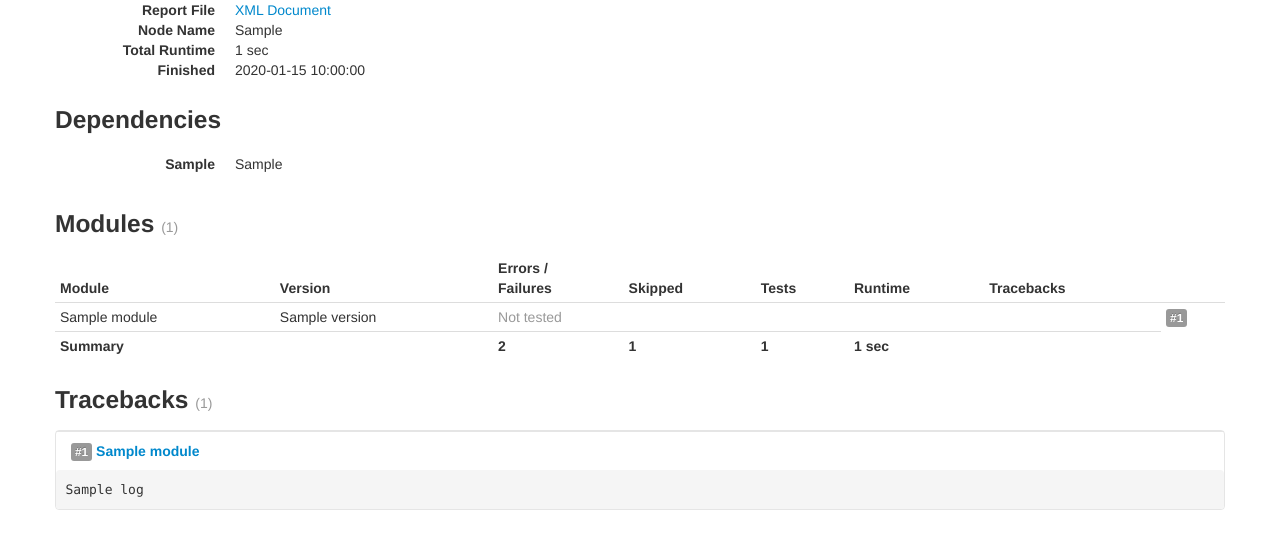
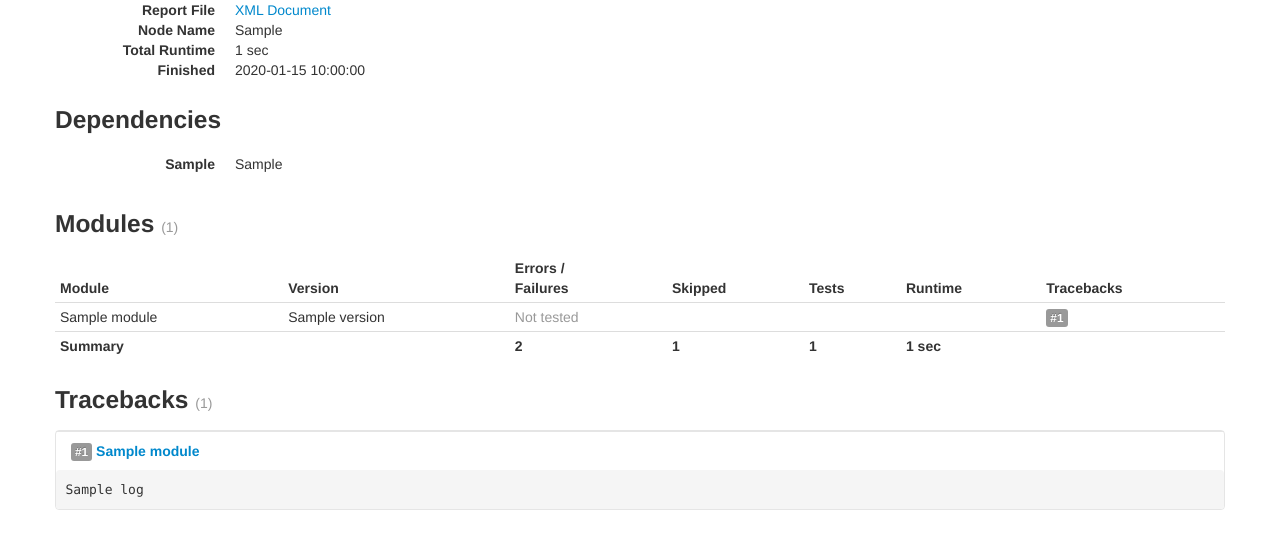
Before and after one commit to obspy/reporter, a Django app: template src/reporter/core/templates/report.html in a window 1280 px wide. Shown: the part 336-872 px from the top of the page. Run offline with Django 3.2, Linux system fonts and the light colour scheme; tables that the repository leaves empty hold one stand-in row (values such as "Sample post"); the template is opened without the code that fills it: values that come from a table or form of the project are taken from there, most other values are stand-ins (such as "Sample title", 1, 10 or a date in 2020); some libraries are stand-ins or nearby versions.

Commit message:
fixing responsive tables in report

```diff
--- a/src/reporter/core/templates/report.html
+++ b/src/reporter/core/templates/report.html
@@ -91,12 +91,12 @@
     <tr>
       <th>Module</th>
 {% if not one_version %}
-      <th>Version</th>
+      <th class="hidden-phone">Version</th>
 {% endif %}
       <th>Errors /<br />Failures</th>
-      <th>Skipped</th>
-      <th>Tests</th>
-      <th>Runtime</th>
+      <th class="hidden-phone">Skipped</th>
+      <th class="hidden-phone">Tests</th>
+      <th class="hidden-phone">Runtime</th>
       <th>Tracebacks</th>
     </tr>
   </thead>
@@ -105,19 +105,20 @@
     <tr class="{{ module.status }}">
       <td>{{ module.name }}</td>
 {% if not one_version %}
-      <td>{{ module.version }}</td>
+      <td class="hidden-phone">{{ module.version }}</td>
 {% endif %}
 {% if module.tested %}
       <td>{{ module.sum|default:'<span class="muted">-</span>' }}</td>
-      <td>{{ module.skipped|default:'<span class="muted">-</span>' }}</td>
-      <td>{{ module.tests }}</td>
-      <td>{{ module.timetaken|floatformat }} sec</td>
+      <td class="hidden-phone">{{ module.skipped|default:'<span class="muted">-</span>' }}</td>
+      <td class="hidden-phone">{{ module.tests }}</td>
+      <td class="hidden-phone">{{ module.timetaken|floatformat }} sec</td>
 {% else %}
-      <td colspan="6" class="muted">Not tested</td>
+      <td class="muted">Not tested</td>
+      <td class="hidden-phone" colspan="3"> </td>
 {% endif %}
       <td>
 {% for traceback in module.tracebacks %}
-  <a href="#{{ traceback.id }}"><span class="label label-{{ traceback.label }}">#{{ traceback.id }}</span></a>
+        <a href="#{{ traceback.id }}"><span class="label label-{{ traceback.label }}">#{{ traceback.id }}</span></a>
 {% endfor %}
       </td>
     </tr>
@@ -127,14 +128,13 @@
     <tr>
       <th>Summary</th>
 {% if not one_version %}
-      <th></th>
+      <th class="hidden-phone"></th>
 {% endif %}
       <th>{{ report.sum|default:'<span class="muted">-</span>' }}</th>
-      <th>{{ report.skipped|default:'<span class="muted">-</span>' }}</th>
-      <th>{{ report.tests }}</th>
-      <th>{{ report.timetaken|floatformat }} sec</th>
-      <th></th>
-
+      <th class="hidden-phone">{{ report.skipped|default:'<span class="muted">-</span>' }}</th>
+      <th class="hidden-phone">{{ report.tests }}</th>
+      <th class="hidden-phone">{{ report.timetaken|floatformat }} sec</th>
+      <th> </th>
     </tr>
   </tfoot>
 </table>
```
